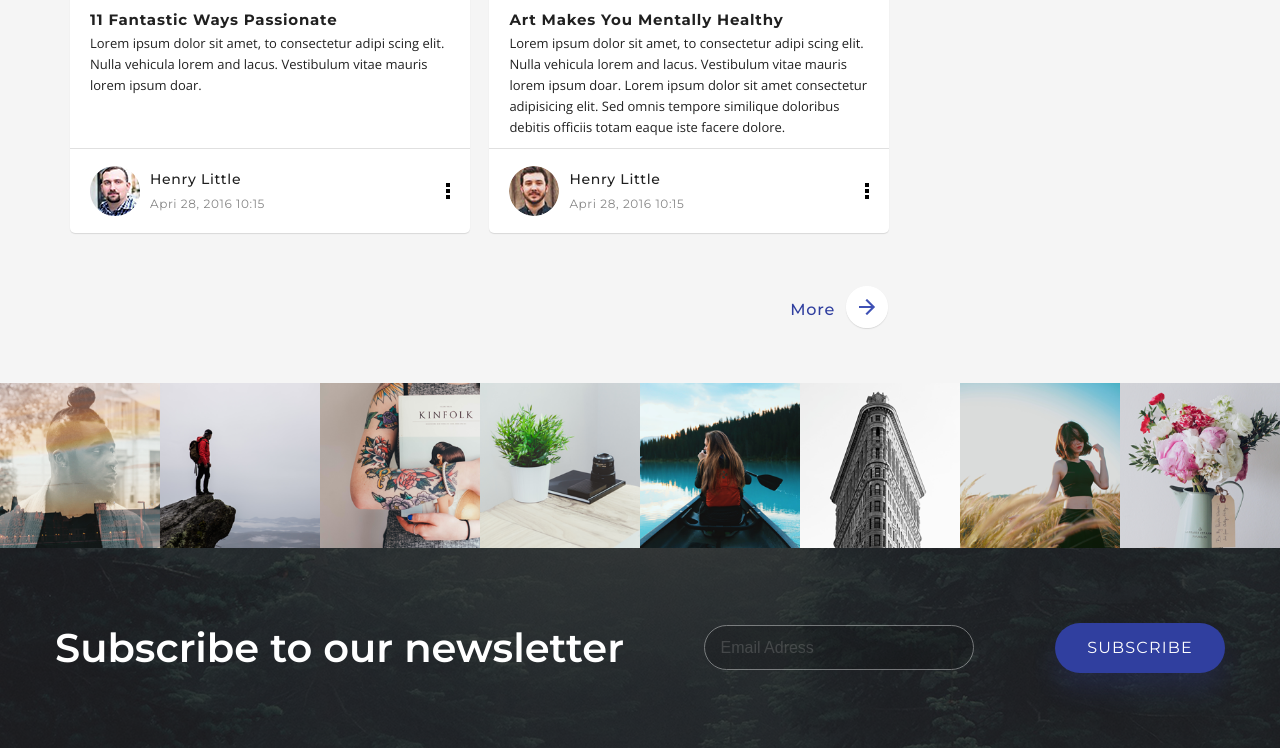
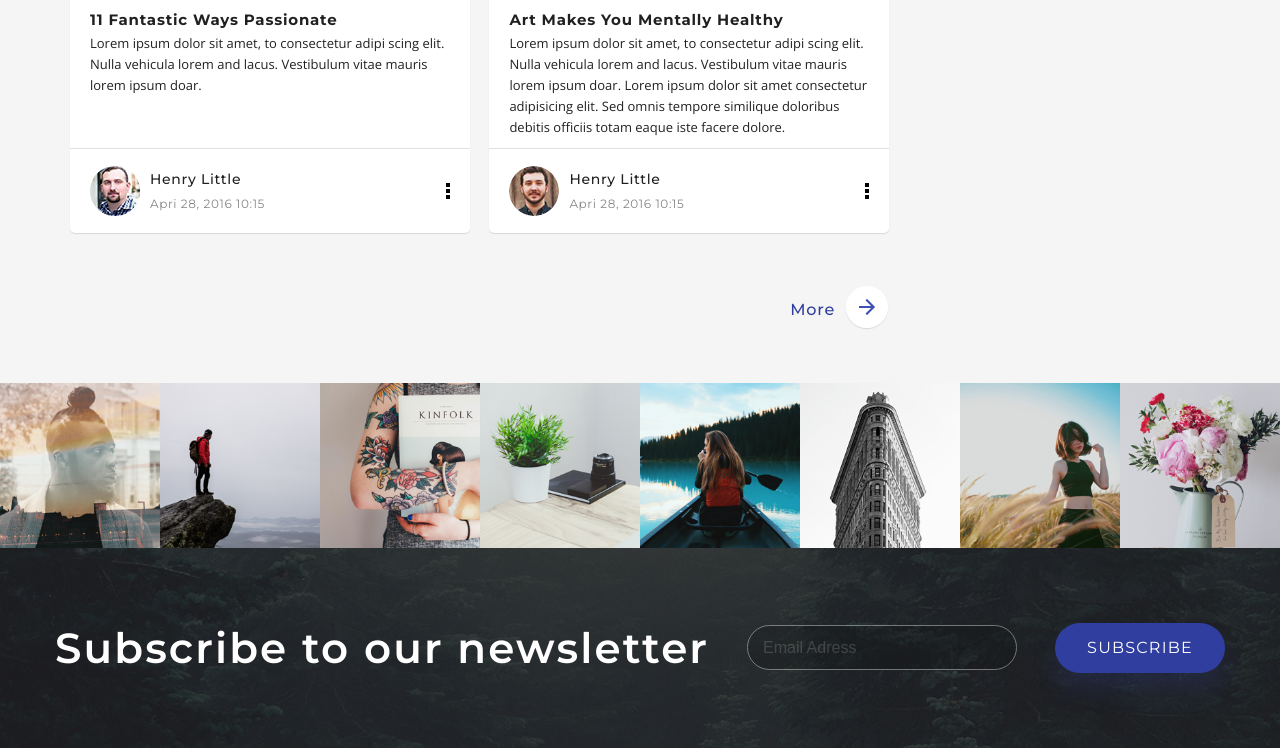
Before and after one commit to mrfunkster/blog-resource-skill-up, a plain HTML site: page index.html in a window 1280 px wide. Shown: the part 3032-3780 px from the top of the page. Drawn offline with nearby package versions, Linux system fonts and the light colour scheme.

Commit message:
Fixed subscribe-section

```diff
--- a/styles/main.css
+++ b/styles/main.css
@@ -294,8 +294,9 @@
 }
 .subscribe-section-content h4 {
     color: #ffffff;
-    font-size: 40px;
+    font-size: 42px;
     font-weight: 600;
+    letter-spacing: 2.1px;
 }
 .subscribe-section-content input {
     background-color: rgba(0, 0, 0, 0.38);
```
